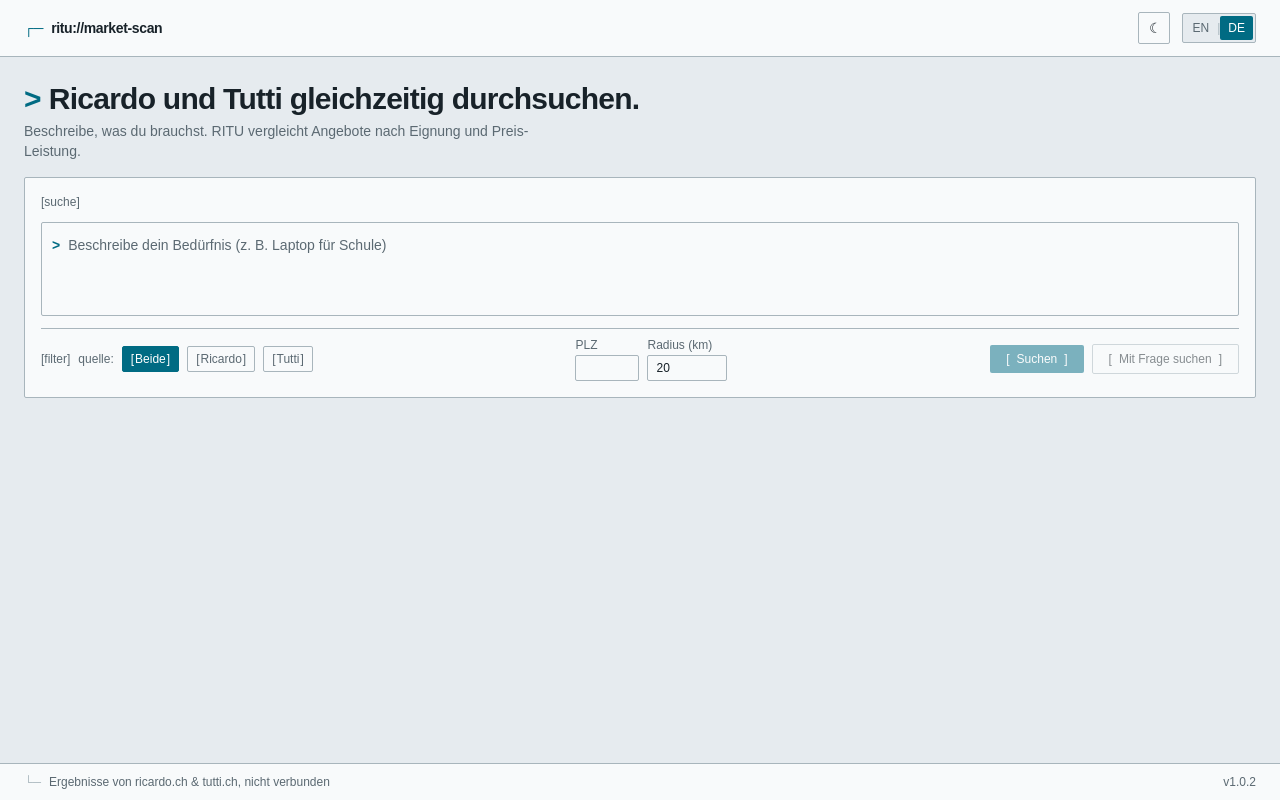
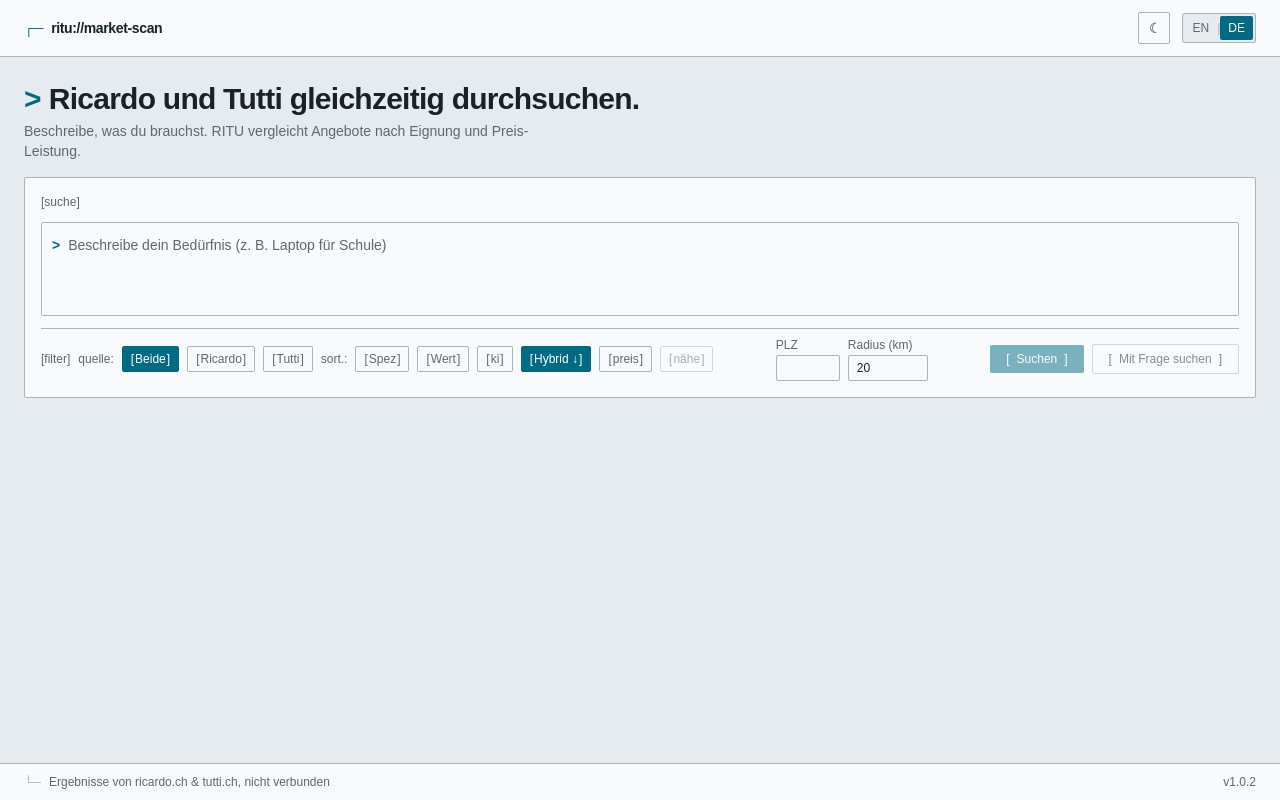
Before and after one commit to mauravan/ritu, a Next.js app: page / in a window 1280 px wide. Built offline with nearby package versions, Linux system fonts and the light colour scheme; a web font is replaced by a local one.

Commit message:
add sorting

```diff
--- a/src/app/components/SearchForm.tsx
+++ b/src/app/components/SearchForm.tsx
@@ -3,10 +3,11 @@
 import { useState } from "react";
 import de from "@/dictionaries/de.json";
 import en from "@/dictionaries/en.json";
-import type { Platform, SearchResult } from "@/lib/types";
+import type { Platform, SearchResult, SortBy, SortDir } from "@/lib/types";
 import LoadingButton from "./LoadingButton";
 import PlatformSelect from "./PlatformSelect";
 import SearchInput from "./SearchInput";
+import SortSelect from "./SortSelect";
 import useLocale from "./useLocale";
 
 const dictionaries = { de, en } as const;
@@ -28,9 +29,23 @@ type Props = {
   ) => Promise<SearchResponse>;
   isLoading: boolean;
   error: string | null;
+  sortBy: SortBy;
+  sortDir: SortDir;
+  onSortChange: (by: SortBy, dir: SortDir) => void;
+  zipCode: string;
+  onZipCodeChange: (zip: string) => void;
 };
 
-export default function SearchForm({ onSearch, isLoading, error }: Props) {
+export default function SearchForm({
+  onSearch,
+  isLoading,
+  error,
+  sortBy,
+  sortDir,
+  onSortChange,
+  zipCode,
+  onZipCodeChange,
+}: Props) {
   const [locale] = useLocale();
 
   const dict = dictionaries[locale] ?? dictionaries.de;
@@ -42,7 +57,6 @@ export default function SearchForm({ onSearch, isLoading, error }: Props) {
   const [awaitingClarification, setAwaitingClarification] = useState(false);
   const [clarifyingQuestion, setClarifyingQuestion] = useState("");
   const [clarifyingAnswer, setClarifyingAnswer] = useState("");
-  const [zipCode, setZipCode] = useState("");
   const [radius, setRadius] = useState(20);
   const [originalQuery, setOriginalQuery] = useState("");
   const runSubmit = async (askQuestionParam = false) => {
@@ -147,13 +161,21 @@ export default function SearchForm({ onSearch, isLoading, error }: Props) {
           />
 
           <div className="pt-2 border-t border-border flex flex-col md:flex-row md:items-center md:justify-between gap-3">
-            <div className="flex items-center gap-2">
+            <div className="flex items-center gap-2 flex-wrap">
               <span className="pane-legend text-xs font-medium text-text-secondary">
                 {filtersPaneLabel}
               </span>
               <PlatformSelect
                 platform={platform}
                 setPlatform={setPlatform}
+                dict={dict as Record<string, unknown>}
+                disabled={isLoading || awaitingClarification}
+              />
+              <SortSelect
+                by={sortBy}
+                dir={sortDir}
+                onChange={onSortChange}
+                zipSet={zipCode.trim().length === 4}
                 dict={dict as Record<string, unknown>}
                 disabled={isLoading || awaitingClarification}
               />
@@ -165,7 +187,9 @@ export default function SearchForm({ onSearch, isLoading, error }: Props) {
                   type="text"
                   maxLength={4}
                   value={zipCode}
-                  onChange={(e) => setZipCode(e.target.value.replace(/\D/g, "").slice(0, 4))}
+                  onChange={(e) =>
+                    onZipCodeChange(e.target.value.replace(/\D/g, "").slice(0, 4))
+                  }
                   className="w-16 rounded-[2px] border border-border bg-panel px-2 py-1 text-xs"
                 />
               </label>
--- a/src/app/components/SearchView.tsx
+++ b/src/app/components/SearchView.tsx
@@ -1,9 +1,10 @@
 "use client";
 
-import { useRef, useState } from "react";
+import { useMemo, useRef, useState } from "react";
 import de from "@/dictionaries/de.json";
 import en from "@/dictionaries/en.json";
-import type { DerivedSpec, Platform, SearchResult } from "@/lib/types";
+import { sortProducts } from "@/lib/sort";
+import type { DerivedSpec, Platform, SearchResult, SortBy, SortDir } from "@/lib/types";
 import ProductList from "./ProductList";
 import QueryList from "./QueryList";
 import SearchForm from "./SearchForm";
@@ -19,6 +20,9 @@ export default function SearchView() {
   const [derivedSpec, setDerivedSpec] = useState<DerivedSpec | null>(null);
   const [isLoading, setIsLoading] = useState(false);
   const [error, setError] = useState<string | null>(null);
+  const [sortBy, setSortBy] = useState<SortBy>("hybrid");
+  const [sortDir, setSortDir] = useState<SortDir>("desc");
+  const [zipCode, setZipCode] = useState("");
   const resultsRef = useRef<HTMLDivElement>(null);
 
   const handleSearch = async (
@@ -29,6 +33,8 @@ export default function SearchView() {
       clarifyingAnswer?: string;
       clarifyingQuestion?: string;
       originalQuery?: string;
+      zipCode?: string;
+      radius?: number;
     },
   ): Promise<SearchResult | { clarifyingQuestion: string } | undefined> => {
     console.log(`[RITU][CLIENT] search start query="${query}" platform=${platform}`);
@@ -160,10 +166,26 @@ export default function SearchView() {
       setIsLoading(false);
     }
   };
+  const sorted = useMemo(
+    () => sortProducts(result?.products ?? [], sortBy, sortDir, zipCode),
+    [result, sortBy, sortDir, zipCode],
+  );
 
   return (
     <div className="space-y-6">
-      <SearchForm onSearch={handleSearch} isLoading={isLoading} error={error} />
+      <SearchForm
+        onSearch={handleSearch}
+        isLoading={isLoading}
+        error={error}
+        sortBy={sortBy}
+        sortDir={sortDir}
+        onSortChange={(b, d) => {
+          setSortBy(b);
+          setSortDir(d);
+        }}
+        zipCode={zipCode}
+        onZipCodeChange={setZipCode}
+      />
 
       {(derivedSpec || result) && (
         <div ref={resultsRef} className="space-y-6">
@@ -174,7 +196,7 @@ export default function SearchView() {
               {/* Left on desktop, below products in DOM/mobile if needed or handled via CSS grid order */}
               {/* Plan: "Use CSS grid placement so desktop trace appears left while DOM/mobile order keeps products first." */}
               <div className="lg:col-start-2 lg:row-start-1">
-                <ProductList products={result.products} />
+                <ProductList products={sorted} />
                 {result.products.length === 0 && (
                   <div className="mt-4 p-3 border border-border bg-panel rounded-[2px]">
                     <p className="text-xs text-marketplace-accent">
--- /dev/null
+++ b/src/app/components/SortSelect.tsx
@@ -0,0 +1,83 @@
+import type { SortBy, SortDir } from "@/lib/types";
+
+const FIELDS: SortBy[] = ["spec", "value", "ai", "hybrid", "price", "near"];
+
+function fieldLabel(
+  field: SortBy,
+  dict: Record<string, unknown>,
+): string {
+  switch (field) {
+    case "spec":
+      return String(dict.spec_label ?? "Spec");
+    case "value":
+      return String(dict.value_label ?? "Value");
+    case "ai":
+      return String(dict.sort_ai ?? "ai");
+    case "hybrid":
+      return String(dict.hybrid_label ?? "Hybrid");
+    case "price":
+      return String(dict.sort_price ?? "price");
+    case "near":
+      return String(dict.sort_near ?? "near");
+  }
+}
+
+export default function SortSelect({
+  by,
+  dir,
+  onChange,
+  zipSet,
+  dict,
+  disabled,
+}: {
+  by: SortBy;
+  dir: SortDir;
+  onChange: (by: SortBy, dir: SortDir) => void;
+  zipSet: boolean;
+  dict: Record<string, unknown>;
+  disabled: boolean;
+}) {
+  const label = String(dict.sort_label ?? "sort:");
+  const dirWord = String(
+    dir === "desc" ? (dict.sort_desc ?? "descending") : (dict.sort_asc ?? "ascending"),
+  );
+  const ariaTemplate = String(dict.sort_aria ?? "Sort by {label}, {direction}");
+
+  return (
+    <fieldset
+      aria-label={label}
+      className="flex items-center gap-2 flex-wrap"
+    >
+      <span className="text-xs text-text-secondary select-none">{label}</span>
+      {FIELDS.map((field) => {
+        const isSelected = by === field;
+        const text = fieldLabel(field, dict);
+        const isNear = field === "near";
+        const isDisabled = disabled || (isNear && !zipSet);
+        const arrow = isSelected ? (dir === "desc" ? " ↓" : " ↑") : "";
+        return (
+          <button
+            key={field}
+            type="button"
+            aria-pressed={isSelected}
+            aria-label={ariaTemplate
+              .replace("{label}", text)
+              .replace("{direction}", dirWord)}
+            disabled={isDisabled}
+            onClick={() =>
+              onChange(field, isSelected ? (dir === "desc" ? "asc" : "desc") : dir)
+            }
+            className={`bracket-tag px-2 py-1 text-xs rounded-[2px] border transition-colors cursor-pointer disabled:opacity-50 disabled:cursor-not-allowed ${
+              isSelected
+                ? "bg-selection text-on-selection border-selection font-medium"
+                : "bg-panel text-text-secondary border-border hover:bg-surface-subtle hover:text-text-primary"
+            }`}
+          >
+            {text}
+            {arrow}
+          </button>
+        );
+      })}
+    </fieldset>
+  );
+}
--- a/src/dictionaries/de.json
+++ b/src/dictionaries/de.json
@@ -62,5 +62,12 @@
   "pane_filters": "filter",
   "pane_results": "ergebnisse",
   "pane_search_trace": "suchprotokoll",
-  "source_label": "quelle"
+  "source_label": "quelle",
+  "sort_label": "sort.:",
+  "sort_price": "preis",
+  "sort_near": "nähe",
+  "sort_ai": "ki",
+  "sort_asc": "aufsteigend",
+  "sort_desc": "absteigend",
+  "sort_aria": "Nach {label} sortieren, {direction}"
 }
--- a/src/dictionaries/en.json
+++ b/src/dictionaries/en.json
@@ -62,5 +62,12 @@
   "pane_filters": "filters",
   "pane_results": "results",
   "pane_search_trace": "search trace",
-  "source_label": "source"
+  "source_label": "source",
+  "sort_label": "sort:",
+  "sort_price": "price",
+  "sort_near": "near",
+  "sort_ai": "ai",
+  "sort_asc": "ascending",
+  "sort_desc": "descending",
+  "sort_aria": "Sort by {label}, {direction}"
 }
--- /dev/null
+++ b/src/lib/sort.ts
@@ -0,0 +1,62 @@
+import type { RankedProduct, SortBy, SortDir } from "./types";
+
+function numericField(p: RankedProduct, by: SortBy): number | null | undefined {
+  switch (by) {
+    case "spec":
+      return p.specScore;
+    case "value":
+      return p.valueScore;
+    case "ai":
+      return p.relevance;
+    case "hybrid":
+      return p.hybridScore;
+    case "price":
+      return p.priceChf;
+    case "near":
+      return undefined;
+  }
+}
+
+function tiebreak(a: RankedProduct, b: RankedProduct): number {
+  const ka = `${a.marketplace}:${a.id}`;
+  const kb = `${b.marketplace}:${b.id}`;
+  return ka < kb ? -1 : ka > kb ? 1 : 0;
+}
+
+export function sortProducts(
+  products: RankedProduct[],
+  by: SortBy,
+  dir: SortDir,
+  zip?: string,
+): RankedProduct[] {
+  const out = [...products];
+  const flip = dir === "desc" ? -1 : 1;
+
+  if (by === "near") {
+    const z = (zip ?? "").trim();
+    out.sort((a, b) => {
+      if (z) {
+        const aMatch = (a.location ?? "").includes(z);
+        const bMatch = (b.location ?? "").includes(z);
+        if (aMatch !== bMatch) return (aMatch ? -1 : 1) * flip;
+      }
+      const cmp = (a.location ?? "").localeCompare(b.location ?? "");
+      if (cmp !== 0) return cmp * flip;
+      return tiebreak(a, b);
+    });
+    return out;
+  }
+
+  out.sort((a, b) => {
+    const va = numericField(a, by);
+    const vb = numericField(b, by);
+    const aMissing = va === null || va === undefined;
+    const bMissing = vb === null || vb === undefined;
+    if (aMissing && bMissing) return tiebreak(a, b);
+    if (aMissing) return 1;
+    if (bMissing) return -1;
+    if (va !== vb) return ((va as number) < (vb as number) ? -1 : 1) * flip;
+    return tiebreak(a, b);
+  });
+  return out;
+}
--- a/src/lib/types.ts
+++ b/src/lib/types.ts
@@ -65,3 +65,6 @@ export type SearchResult = {
 
 // biome-ignore lint/complexity/noBannedTypes: placeholder response type
 export type ClarifyingResponse = {};
+
+export type SortBy = "spec" | "value" | "ai" | "hybrid" | "price" | "near";
+export type SortDir = "asc" | "desc";
```
Also changed, not shown: 2 other files (tests, documents, lock files or other folders).
